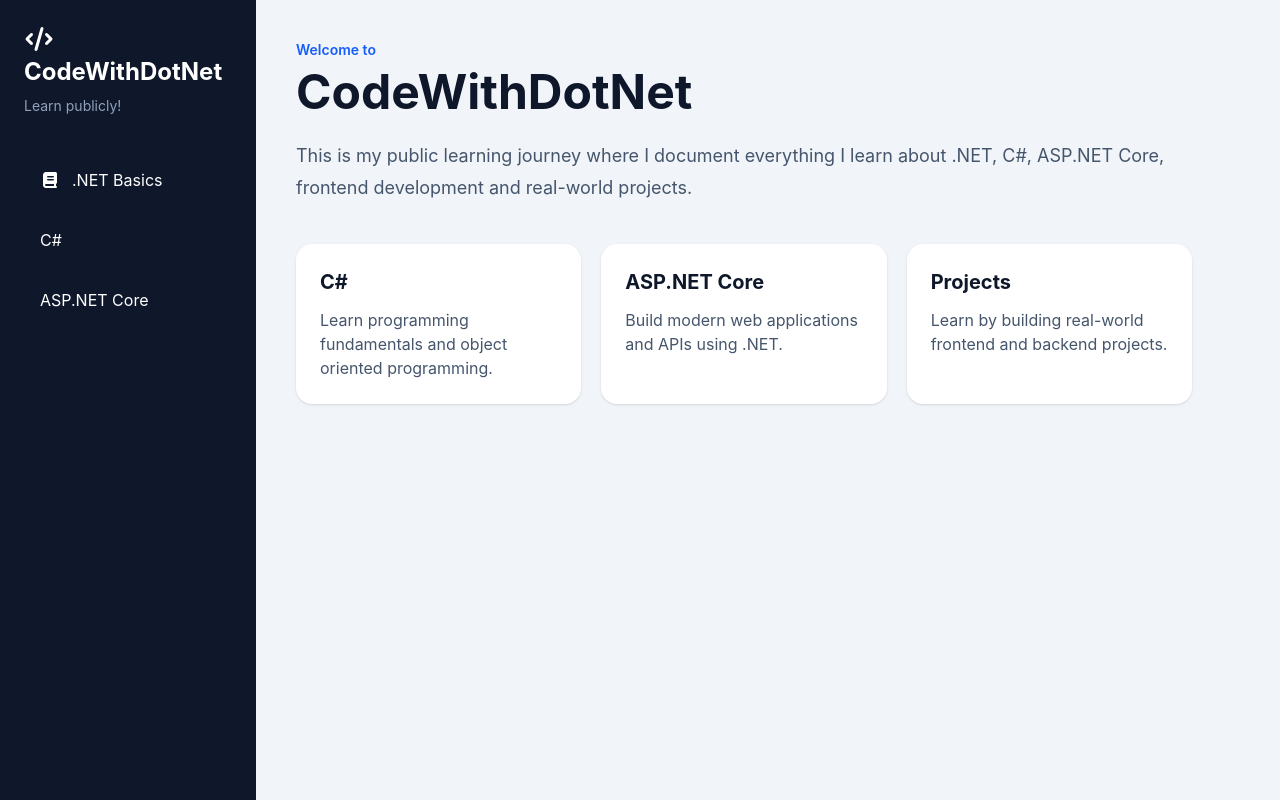
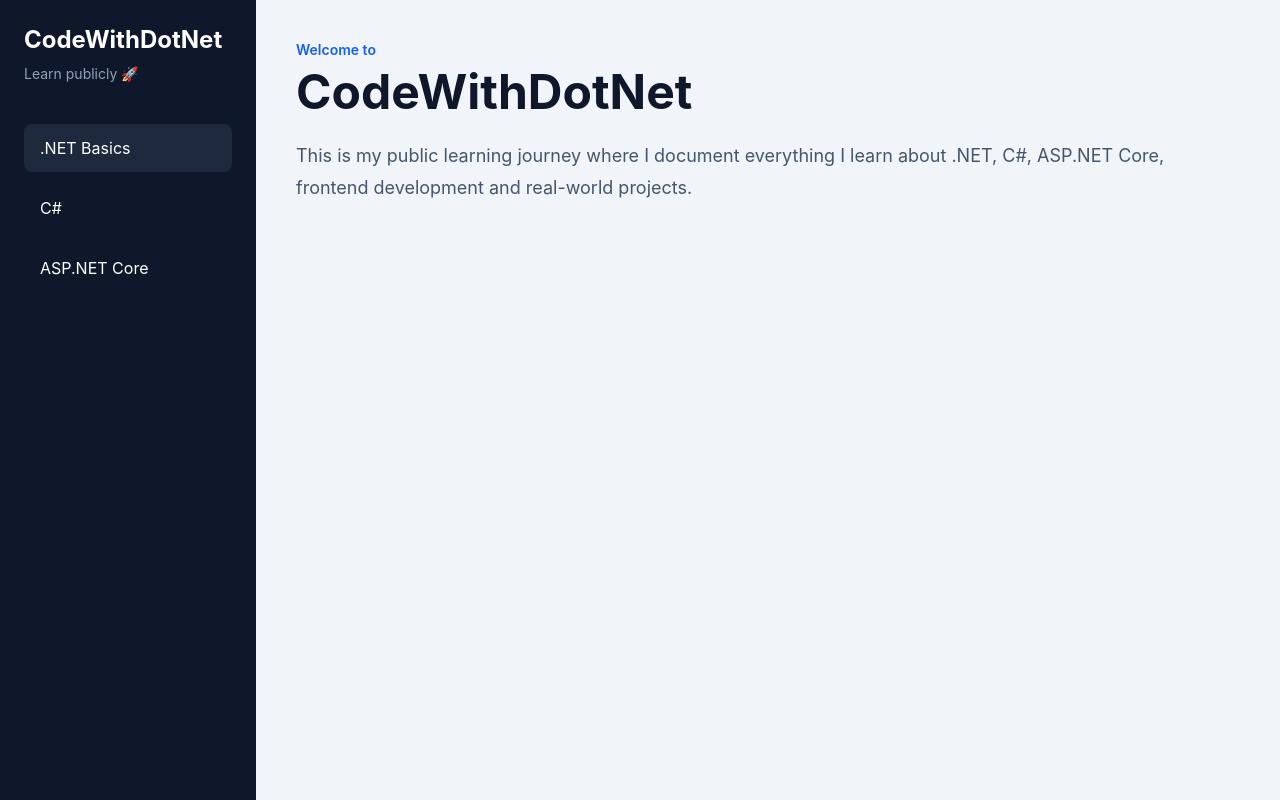
Before and after one commit to ArghoPH/codewithdotnet, a Vue app: page / in a window 1280 px wide. Built offline with nearby package versions, Linux system fonts and the light colour scheme.

Commit message:
Create sidebar component

```diff
--- a/src/App.vue
+++ b/src/App.vue
@@ -1,38 +1,12 @@
+<script setup>
+import Sidebar from './components/Sidebar.vue'
+</script>
+
 <template>
   <div class="flex min-h-screen">
 
-    <!-- Sidebar -->
-    <aside class="w-64 bg-slate-900 text-white p-6">
+    <Sidebar />
 
-      <h1 class="text-2xl font-bold">
-        <i class="fa-solid fa-code mr-2"></i>
-        CodeWithDotNet
-      </h1>
-
-      <p class="mt-2 text-sm text-slate-400">
-        Learn publicly!
-      </p>
-
-      <nav class="mt-10 space-y-3">
-
-        <a href="#" class="flex items-center gap-3 rounded-lg px-4 py-3 hover:bg-slate-800">
-          <i class="fa-solid fa-book"></i>
-          <span>.NET Basics</span>
-        </a>
-
-        <a href="#" class="block rounded-lg px-4 py-3 hover:bg-slate-800">
-          C#
-        </a>
-
-        <a href="#" class="block rounded-lg px-4 py-3 hover:bg-slate-800">
-          ASP.NET Core
-        </a>
-
-      </nav>
-
-    </aside>
-
-    <!-- Main Content -->
     <main class="flex-1 bg-slate-100 p-10">
 
       <div class="max-w-4xl">
@@ -50,40 +24,6 @@
           development and real-world projects.
         </p>
 
-        <div class="mt-10 grid gap-5 md:grid-cols-3">
-
-          <div class="rounded-2xl bg-white p-6 shadow-sm">
-            <h3 class="text-xl font-bold text-slate-900">
-              C#
-            </h3>
-
-            <p class="mt-3 text-slate-600">
-              Learn programming fundamentals and object oriented programming.
-            </p>
-          </div>
-
-          <div class="rounded-2xl bg-white p-6 shadow-sm">
-            <h3 class="text-xl font-bold text-slate-900">
-              ASP.NET Core
-            </h3>
-
-            <p class="mt-3 text-slate-600">
-              Build modern web applications and APIs using .NET.
-            </p>
-          </div>
-
-          <div class="rounded-2xl bg-white p-6 shadow-sm">
-            <h3 class="text-xl font-bold text-slate-900">
-              Projects
-            </h3>
-
-            <p class="mt-3 text-slate-600">
-              Learn by building real-world frontend and backend projects.
-            </p>
-          </div>
-
-        </div>
-
       </div>
 
     </main>
--- /dev/null
+++ b/src/components/Sidebar.vue
@@ -0,0 +1,29 @@
+<template>
+    <aside class="w-64 bg-slate-900 text-white p-6">
+
+        <h1 class="text-2xl font-bold">
+            CodeWithDotNet
+        </h1>
+
+        <p class="mt-2 text-sm text-slate-400">
+            Learn publicly 🚀
+        </p>
+
+        <nav class="mt-10 space-y-3">
+
+            <a href="#" class="block rounded-lg bg-slate-800 px-4 py-3">
+                .NET Basics
+            </a>
+
+            <a href="#" class="block rounded-lg px-4 py-3 hover:bg-slate-800">
+                C#
+            </a>
+
+            <a href="#" class="block rounded-lg px-4 py-3 hover:bg-slate-800">
+                ASP.NET Core
+            </a>
+
+        </nav>
+
+    </aside>
+</template>
```
